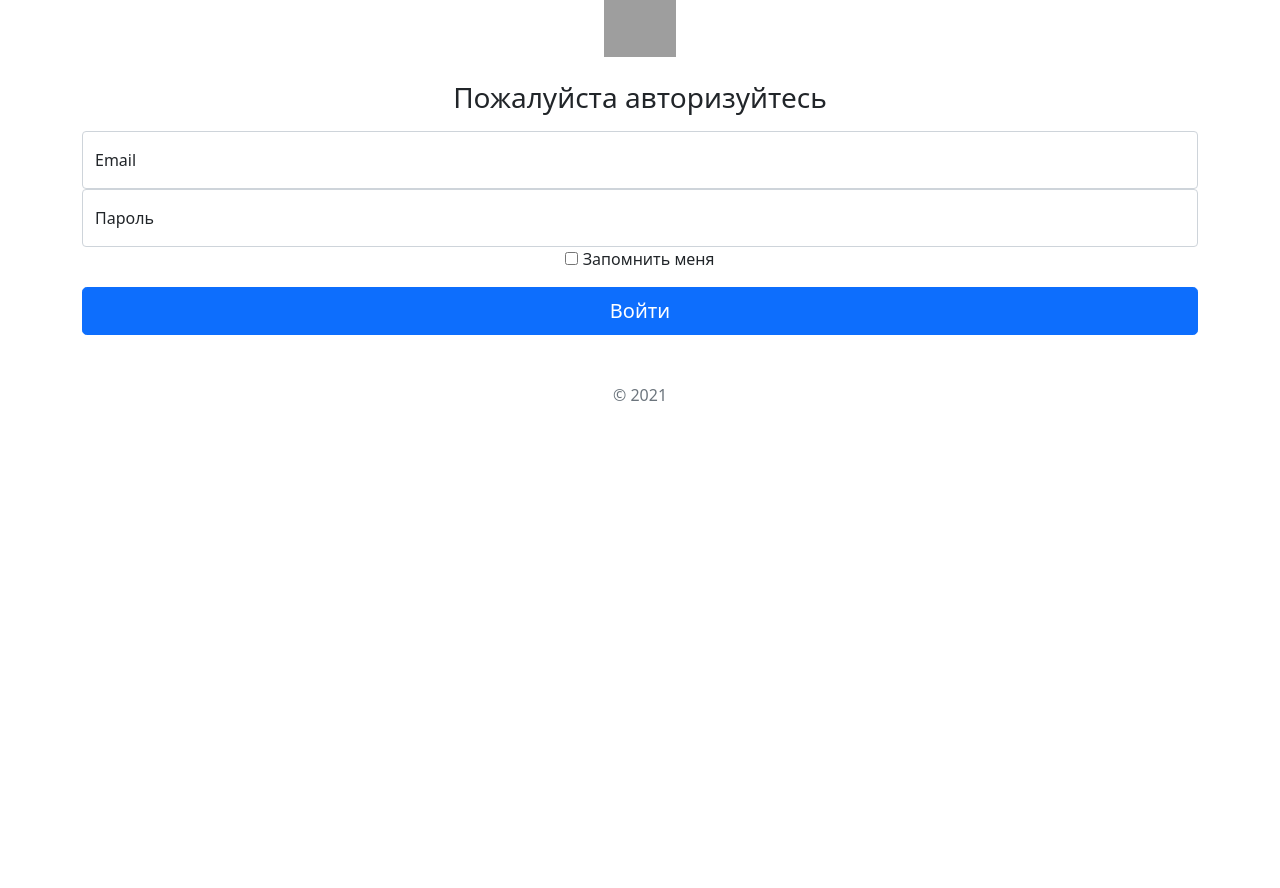
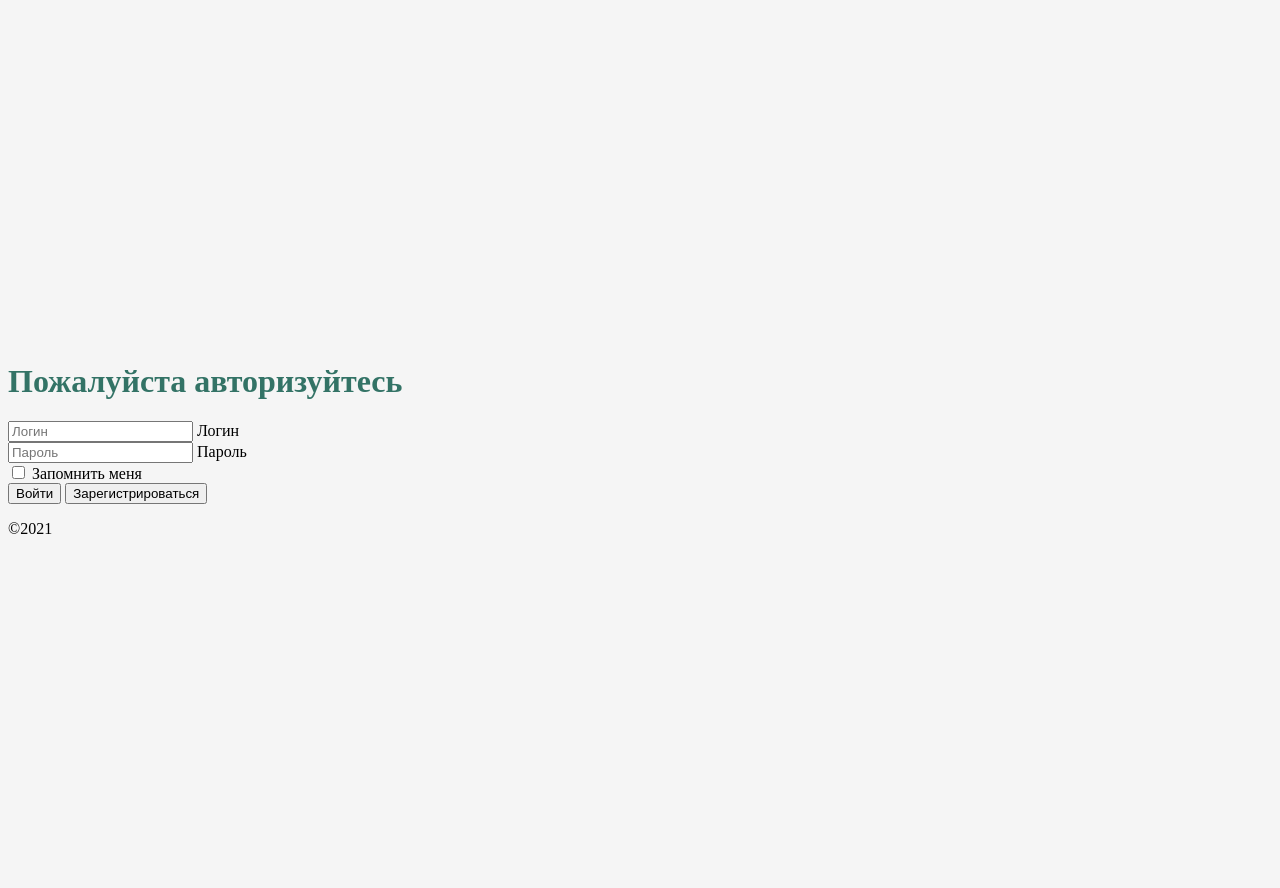
Before and after one commit to detronics/pythonProject1, a Flask app: page / in a window 1280 px wide. Before the commit the page ends 401 px from the top, so only its background shows below. Run offline with Flask 2, Linux system fonts and the light colour scheme; grey boxes are pictures that could not be loaded.

Commit message:
переделываю стартовую страницу

```diff
--- /dev/null
+++ b/css/style.css
@@ -0,0 +1,39 @@
+
+html,
+body {
+  height: 100%;
+}
+
+h1{
+    color: #337366;
+}
+
+body {
+  display: flex;
+  align-items: center;
+  padding-top: 40px;
+  padding-bottom: 40px;
+  background-color: #f5f5f5;
+}
+
+.form-signin {
+  width: 100%;
+  max-width: 330px;
+  padding: 15px;
+  margin: auto;
+}
+
+.form-signin .form-floating:focus-within {
+  z-index: 2;
+}
+
+
+.form-signin input[type="text"] {
+  margin-bottom: -1px;
+  border-bottom-right-radius: 0;
+  border-bottom-left-radius: 0;
+}
+
+.form-floating{
+    width: 300px;;
+}
--- a/templates/index.html
+++ b/templates/index.html
@@ -3,35 +3,33 @@
 <head>
     <meta charset="UTF-8">
     <meta name="viewport"
-          content="width=device-width, user-scalable=no, initial-scale=1.0, maximum-scale=1.0, minimum-scale=1.0">
+          content="width=device-width, user-scalable=no, initial-scale=1.0">
     <meta http-equiv="X-UA-Compatible" content="ie=edge">
-    <link rel="stylesheet" href="https://cdn.jsdelivr.net/npm/bootstrap@5.0.1/dist/css/bootstrap.min.css">
+    <link rel="stylesheet" href="style.css" type="text/css">
     <title>Авторизация</title>
 </head>
-<body class="text-center container">
-
-    <main class="form-signin">
+<body class="text-center">
+    <main class="form-singin">
         <form>
-        <img class="mb-4" src="/docs/5.0/assets/brand/bootstrap-logo.svg" alt="" width="72" height="57">
-        <h1 class="h3 mb-3 fw-normal">Пожалуйста авторизуйтесь</h1>
-
-        <div class="form-floating">
-          <input type="email" class="form-control" id="floatingInput" placeholder="name@example.com">
-          <label for="floatingInput">Email</label>
+            <h1>Пожалуйста авторизуйтесь</h1>
+            <div>
+                <input type="text" id="floatingInput" placeholder="Логин">
+                <label for="floatingInput">Логин</label>
             </div>
-        <div class="form-floating">
-          <input type="password" class="form-control" id="floatingPassword" placeholder="Password">
+            <div>
+                <input type="text"  id="floatingPassword" placeholder="Пароль">
                 <label for="floatingPassword">Пароль</label>
             </div>
-
             <div class="checkbox mb-3">
                 <label>
-            <input type="checkbox" value="Запомнить меня"> Запомнить меня
+                  <input type="checkbox" value="remember-me"> Запомнить меня
                 </label>
             </div>
-        <button class="w-100 btn btn-lg btn-primary" type="submit">Войти</button>
-        <p class="mt-5 mb-3 text-muted">© 2021</p>
+                <button  type="submit">Войти</button>
+                <button  type="submit">Зарегистрироваться</button>
+                <p class="mt-5 mb-3 text-muted">&copy;2021</p>
         </form>
     </main>
+
 </body>
 </html>
--- /dev/null
+++ b/templates/style.css
@@ -0,0 +1,4 @@
+H1{
+    text-align: center;
+    color: #337366;
+}
```
Lines whose indentation alone changed are shown as unchanged.
